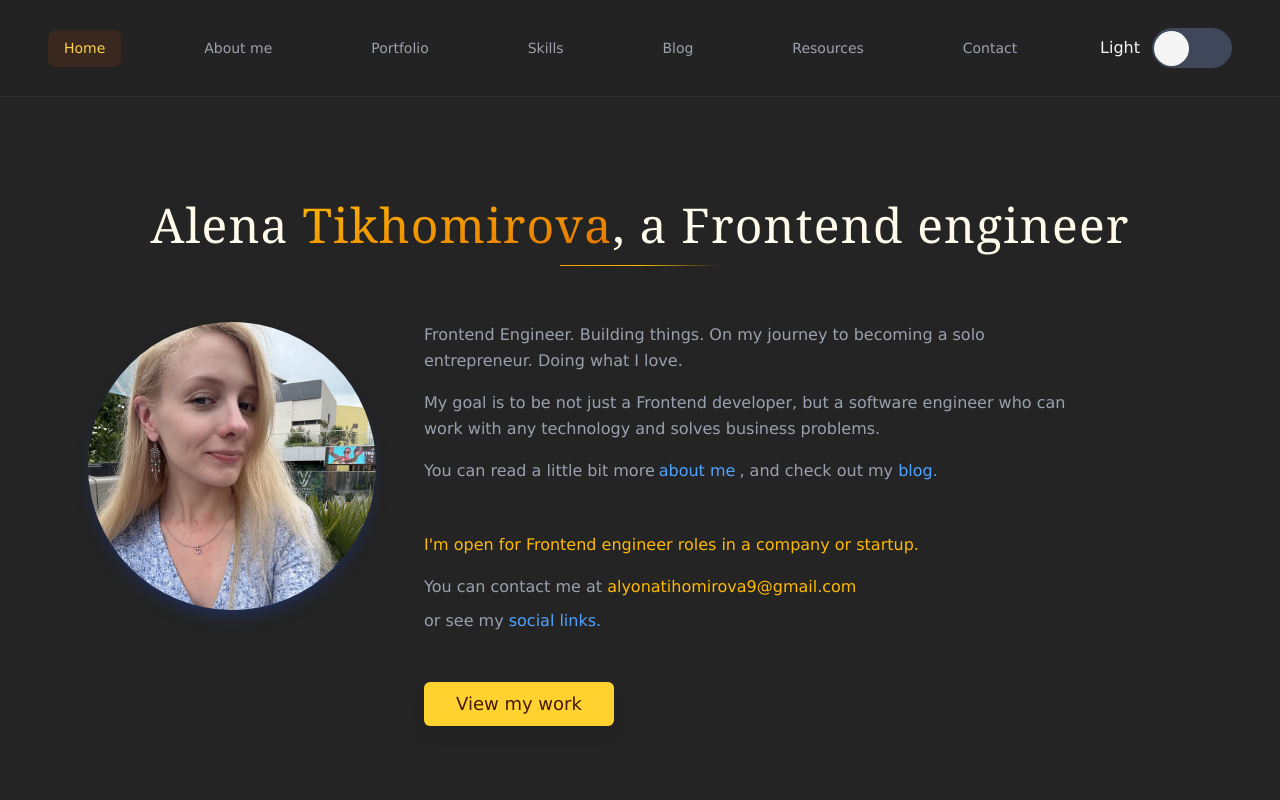
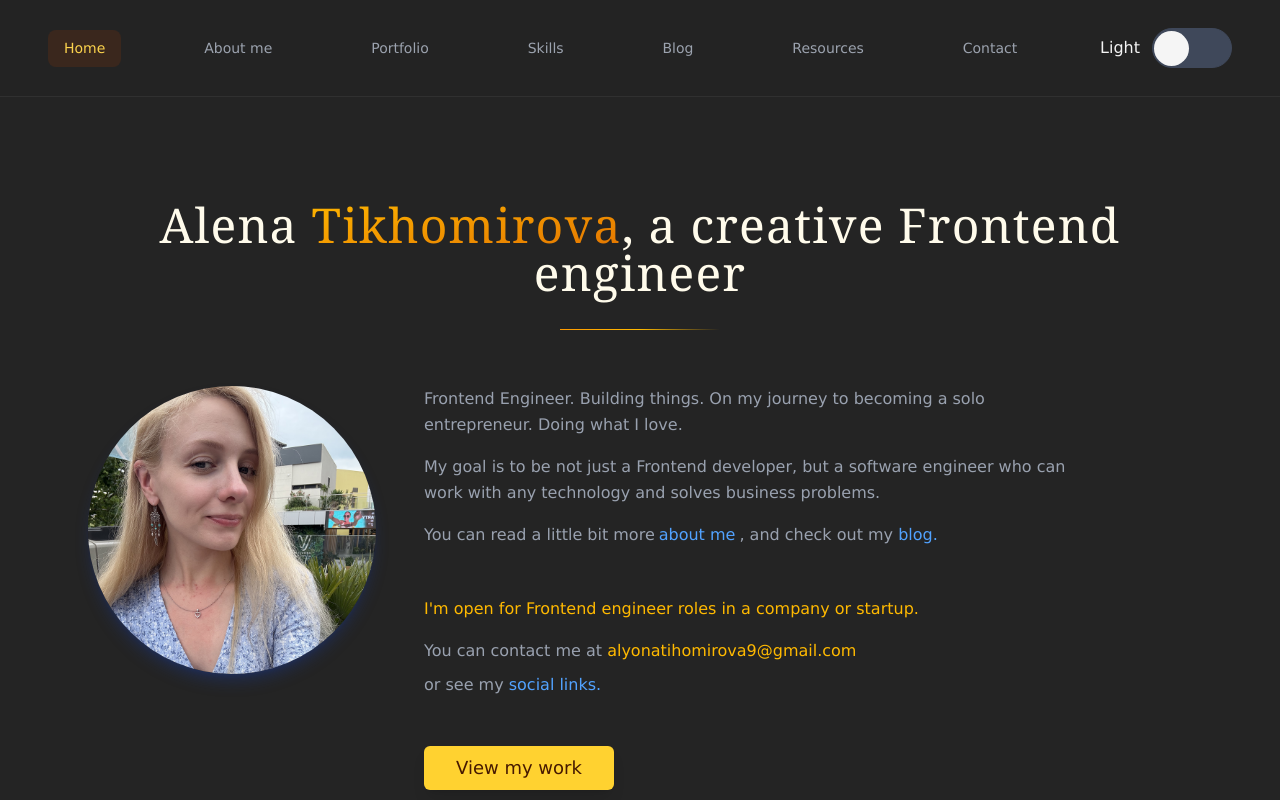
Before and after one commit to alenatih/Personal-Website, a React (Vite) app: page / in a window 1280 px wide. Built offline with nearby package versions, Linux system fonts and the light colour scheme.

Commit message:
Updating Home, BlogLayout, BlogPostOneYear, and Project

```diff
--- a/src/components/Home.tsx
+++ b/src/components/Home.tsx
@@ -18,9 +18,9 @@ function Home() {
                     <span className="bg-clip-text text-transparent bg-gradient-to-br from-amber-600 to-amber-800 dark:from-amber-400 dark:to-amber-600">
                         Tikhomirova
                     </span>
-                    , a Frontend engineer
+                    , a creative Frontend engineer
                 </h2>
-                <div className="h-px w-16 bg-gradient-to-r from-amber-400 via-amber-300 to-transparent dark:from-amber-500 dark:via-amber-400 w-12 md:w-40"></div>
+                <div className="h-px bg-gradient-to-r from-amber-400 via-amber-300 to-transparent dark:from-amber-500 dark:via-amber-400 w-20 md:w-40 mt-4"></div>
             </div>
 
             <div className="flex flex-col md:flex-row gap-8 md:gap-12 items-start w-full">
--- a/src/components/blog/Blog.tsx
+++ b/src/components/blog/Blog.tsx
@@ -57,14 +57,14 @@ function NewBlog() {
                         )
                     })}
 
-                    <NavLink
+                    {/* <NavLink
                         to="blog-post-one-year"
                         className="group border-t-2 border-t-amber-300 dark:border-t-amber-600 bg-white/80 dark:bg-gray-900/70 backdrop-blur-sm rounded-lg shadow-md hover:shadow-xl transition-all duration-500 p-6 no-underline"
                     >
                         <h3 className="text-lg font-semibold tracking-tight group-hover:text-amber-700 dark:group-hover:text-amber-400 transition-colors">
                             Blog post 0
                         </h3>
-                    </NavLink>
+                    </NavLink> */}
                 </div>
 
             </div>
--- a/src/components/portfolio/Project.tsx
+++ b/src/components/portfolio/Project.tsx
@@ -44,7 +44,7 @@ function Project() {
     return (
         <div className="flex flex-col gap-6 max-w-2xl mx-auto" id={projectId}>
 
-            <div className="border-t-2 border-t-amber-300 dark:border-t-amber-600 bg-white/80 dark:bg-gray-900/70 backdrop-blur-sm rounded-lg shadow-md p-6 flex flex-col gap-4">
+            <div className="border-t-2 border-t-amber-300 dark:border-t-amber-600 bg-white/80 dark:bg-gray-900/70 backdrop-blur-sm rounded-lg shadow-md p-6 pb-12 flex flex-col gap-4">
 
                 <a
                     className="text-2xl font-semibold tracking-tight text-amber-700 dark:text-amber-400 hover:text-amber-800 dark:hover:text-amber-200 transition-colors"
--- a/src/layouts/BlogLayout.tsx
+++ b/src/layouts/BlogLayout.tsx
@@ -2,7 +2,7 @@ import { Outlet } from "react-router-dom"
 
 function Blog() {
     return (
-        <div className="w-full mb-20 md:mb-24">
+        <div className="w-full mb-24">
             <Outlet />
         </div>
     )
```
